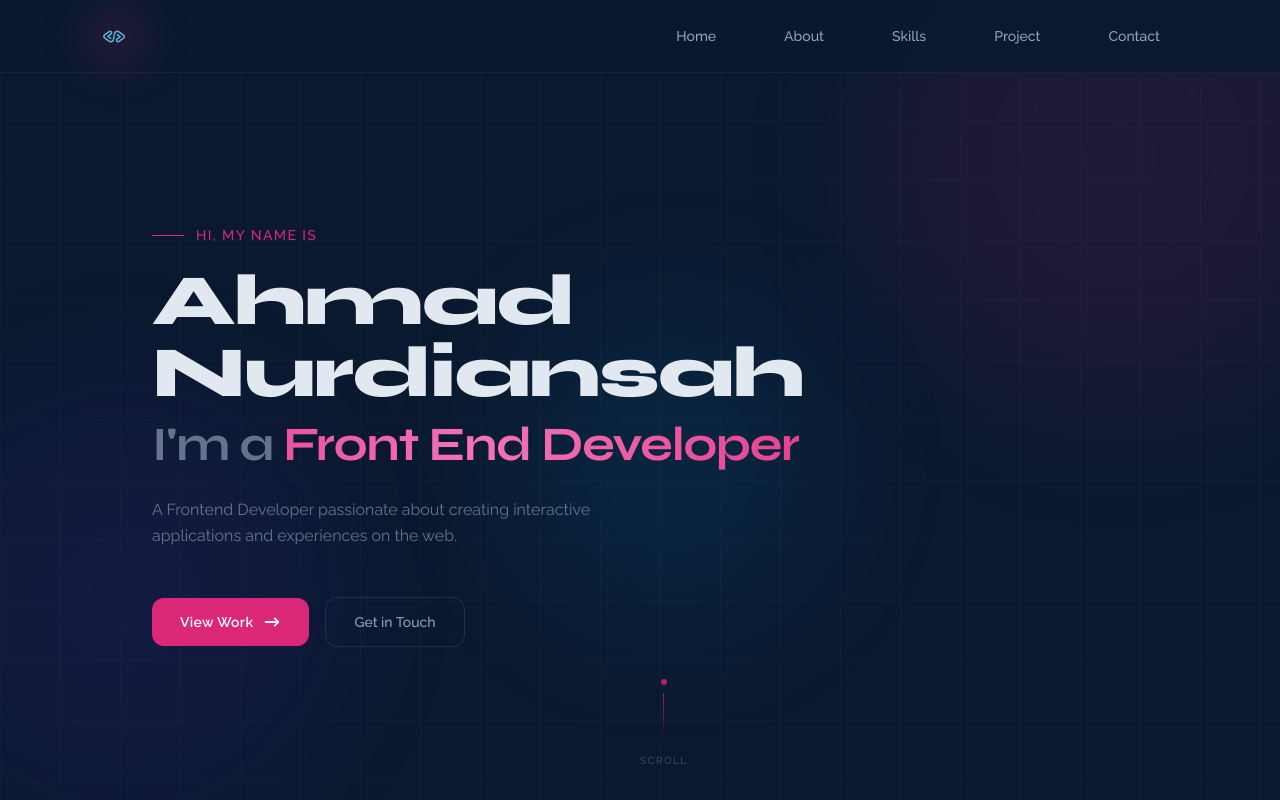
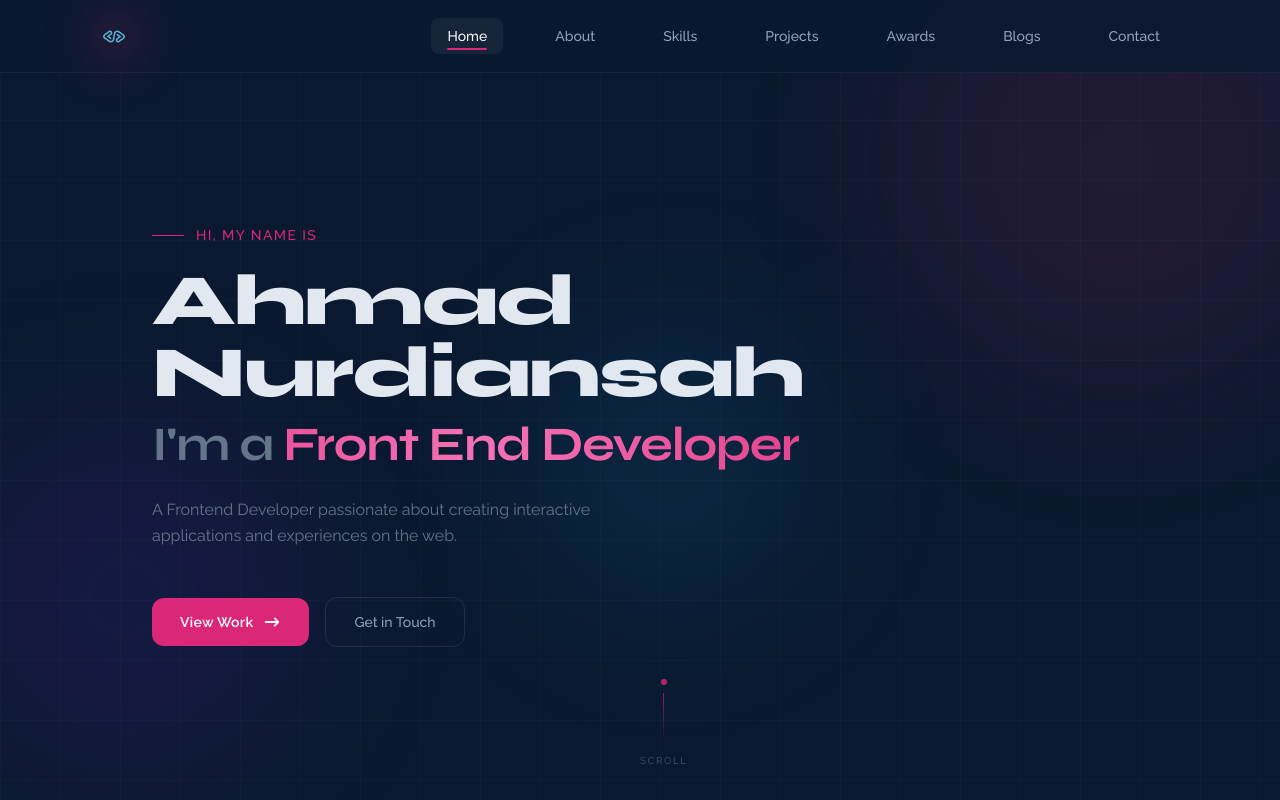
Before and after one commit to nordeeen/my-personal-portfolio, a Next.js app: page / in a window 1280 px wide. Shown: the top 800 px of the page. Built offline with nearby package versions, Linux system fonts and the light colour scheme.

Commit message:
fix: fix nav link

```diff
--- a/app/globals.css
+++ b/app/globals.css
@@ -1,4 +1,4 @@
-@import url("https://fonts.googleapis.com/css2?family=Raleway:wght@300;400;500;600;700;800;900&display=swap");
+@import url('https://fonts.googleapis.com/css2?family=Raleway:wght@300;400;500;600;700;800;900&display=swap');
 
 @tailwind base;
 @tailwind components;
@@ -75,3 +75,18 @@
     hsla(242, 74%, 61%, 0.8)
   ) !important;
 }
+
+/* Active nav link - desktop */
+.active-nav {
+  color: #f8fafc !important; /* slate-100 */
+  background-color: rgba(255, 255, 255, 0.05);
+}
+
+.active-nav::after {
+  transform: scaleX(1) !important;
+}
+
+/* Active nav link - mobile */
+.active-nav-mobile {
+  color: #f8fafc !important; /* slate-100 */
+}
--- a/components/Award.tsx
+++ b/components/Award.tsx
@@ -3,7 +3,10 @@ import { allDataWords, datasListAwards } from '@/lib/const';
 
 const Award: React.FC = () => {
   return (
-    <section className="w-full bg-[#071525] text-gray-300 overflow-hidden">
+    <section
+      id="awards"
+      className="w-full bg-[#071525] text-gray-300 overflow-hidden"
+    >
       <div className="max-w-5xl mx-auto px-6 py-24">
         <div className="flex items-center gap-3 mb-4">
           <div className="w-12 h-[3px] bg-pink-600 rounded-full flex-shrink-0" />
--- a/components/Blogs.tsx
+++ b/components/Blogs.tsx
@@ -6,7 +6,10 @@ const Blogs: React.FC = () => {
   const posts = getAllPosts();
 
   return (
-    <section className="w-full bg-[#0a192f] text-gray-300 overflow-hidden">
+    <section
+      id="blogs"
+      className="w-full bg-[#0a192f] text-gray-300 overflow-hidden"
+    >
       <div className="max-w-5xl mx-auto px-6 py-24">
         {/* Section Label */}
         <div className="flex items-center gap-3 mb-12">
--- a/components/Navbar.tsx
+++ b/components/Navbar.tsx
@@ -9,7 +9,9 @@ const navLinks = [
   { label: 'Home', to: 'home' },
   { label: 'About', to: 'about' },
   { label: 'Skills', to: 'skills' },
-  { label: 'Project', to: 'work' },
+  { label: 'Projects', to: 'work' },
+  { label: 'Awards', to: 'awards' },
+  { label: 'Blogs', to: 'blogs' },
   { label: 'Contact', to: 'contact' },
 ];
 
@@ -62,6 +64,8 @@ const Navbar: React.FC = () => {
                   smooth
                   duration={600}
                   offset={-72}
+                  spy={true}
+                  activeClass="active-nav"
                   className="relative inline-block px-4 py-2 text-sm font-medium text-slate-400
                     rounded-lg cursor-pointer transition-all duration-200
                     hover:text-slate-100 hover:bg-white/5
@@ -108,6 +112,8 @@ const Navbar: React.FC = () => {
               smooth
               duration={600}
               offset={-72}
+              spy={true}
+              activeClass="active-nav-mobile"
               onClick={closeNav}
               className="text-2xl font-bold text-slate-500 cursor-pointer
                 px-8 py-2 transition-colors duration-200 hover:text-slate-100
--- a/lib/const.ts
+++ b/lib/const.ts
@@ -51,7 +51,7 @@ export const allDataWords = {
   urlCertificate:
     'https://drive.google.com/drive/folders/1u2haQlTu7XO7Z456m_5RSId7jcK_itxg',
   urlResume:
-    'https://drive.google.com/uc?export=download&id=15owKNzLe03EjCl3Fvz3aCJqLdgxbaYYC',
+    'https://drive.google.com/uc?export=download&id=1RISmeiIrVTiBn_PzP7fDefNPKpWOFUQ1',
   descHome:
     'A Frontend Developer passionate about creating interactive applications and experiences on the web.',
   aboutMe: `
@@ -61,7 +61,7 @@ export const allDataWords = {
      Management, RestfulAPI, etc.
 `,
 };
-// https://drive.google.com/file/d/15owKNzLe03EjCl3Fvz3aCJqLdgxbaYYC/view?usp=sharing
+
 export const datasListExp: ExperienceItem[] = [
   {
     id: 1,
```
